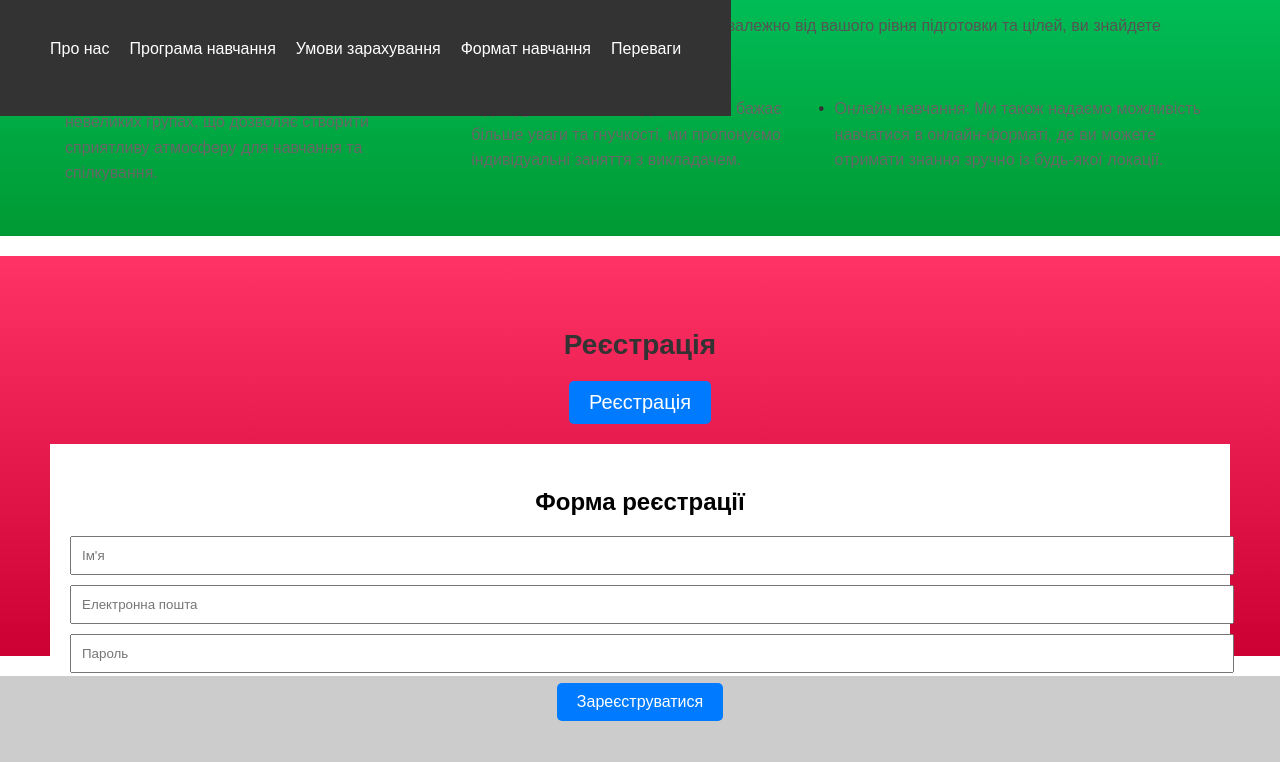
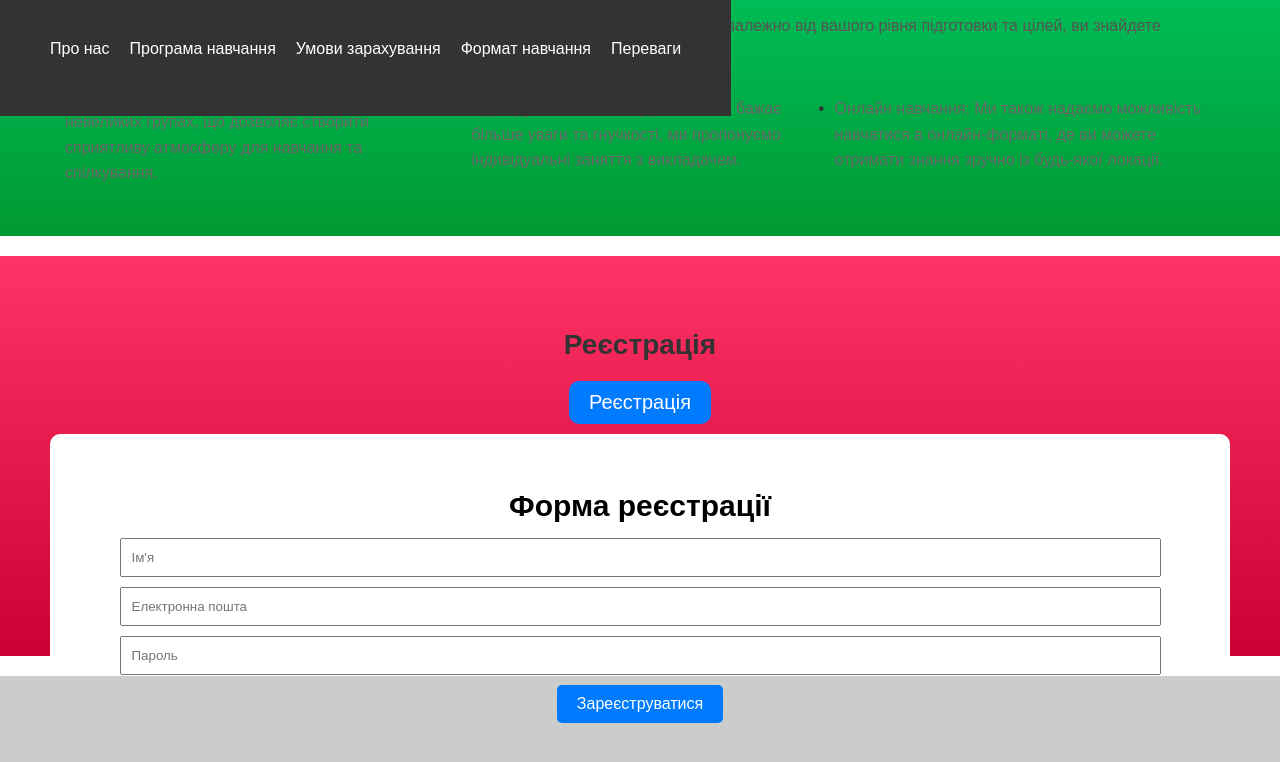
Before and after one commit to Yurka2012/GameOFTeens_HTML-CSS, a plain HTML site: page index.html in a window 1280 px wide. Both pictures are taken after a click on the button "Реєстрація". Shown: the part 1310-2072 px from the top of the page. Drawn offline with Linux system fonts and the light colour scheme.

Commit message:
-=щ-0л0щлщзщло

```diff
--- a/index.html
+++ b/index.html
@@ -299,24 +299,26 @@ header{
   font-size: 20px;
   padding: 10px 20px;
   border: none;
-  border-radius: 5px;
+  border-radius: 10px;
   cursor: pointer;
 }
 
 .registration-dialog {
   display: none;
   background-color: #fff;
-  padding: 20px;
-  margin-top: 20px;
+  padding: 25px;
+  margin-top: 10px;
+  height: 1000px;
+  border-radius: 10px;
 }
 
 .registration-dialog h3 {
-  font-size: 24px;
-  margin-bottom: 20px;
+  font-size: 30px;
+  margin-bottom: 15px;
 }
 
 .registration-dialog input {
-  width: 100%;
+  width: 90%;
   padding: 10px;
   margin-bottom: 10px;
 }
```
Also changed, not shown: 1 other file.
